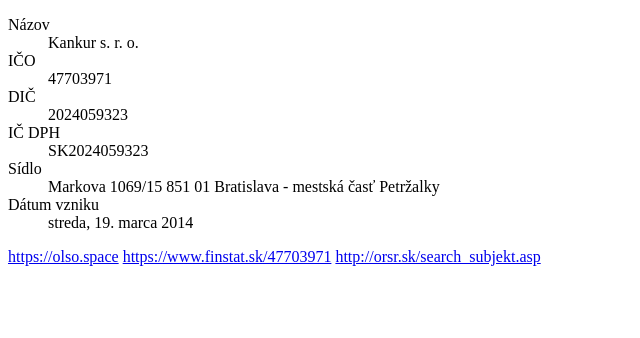
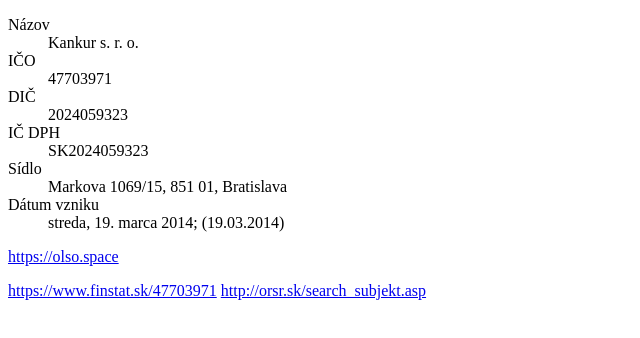
Before and after one commit to olso/kankur.xyz, a website: page index.html in a window 1280 px wide. Shown: the whole page, without its empty margins (0-640 px from the left). Drawn offline with Linux system fonts and the light colour scheme.

Commit message:
add links

```diff
--- a/index.html
+++ b/index.html
@@ -20,15 +20,19 @@
       <dt>IČ DPH</dt>
       <dd>SK2024059323</dd>
       <dt>Sídlo</dt>
-      <dd>Markova 1069/15 851 01 Bratislava - mestská časť Petržalky</dd>
+      <dd>Markova 1069/15, 851 01, Bratislava</dd>
       <dt>Dátum vzniku</dt>
-      <dd>streda, 19. marca 2014</dd>
+      <dd>streda, 19. marca 2014; (19.03.2014)</dd>
     </dl>
   </main>
   <footer>
-    <a href="https://olso.space" target="_blank">https://olso.space</a>
-    <a href="https://www.finstat.sk/47703971" target="_blank">https://www.finstat.sk/47703971</a>
-    <a href="http://orsr.sk/search_subjekt.asp" target="_blank">http://orsr.sk/search_subjekt.asp</a>
+    <p>
+      <a href="https://olso.space" target="_blank">https://olso.space</a>
+    </p>
+    <p>
+      <a href="https://www.finstat.sk/47703971" target="_blank">https://www.finstat.sk/47703971</a>
+      <a href="http://orsr.sk/search_subjekt.asp" target="_blank">http://orsr.sk/search_subjekt.asp</a>
+    </p>
   </footer>
 </body>
 
```
